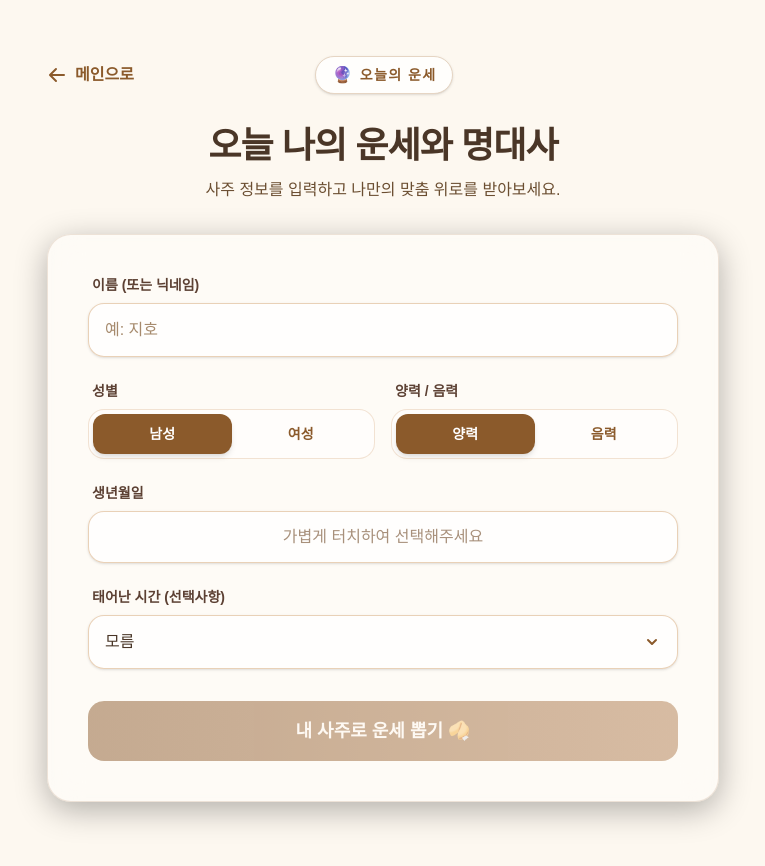
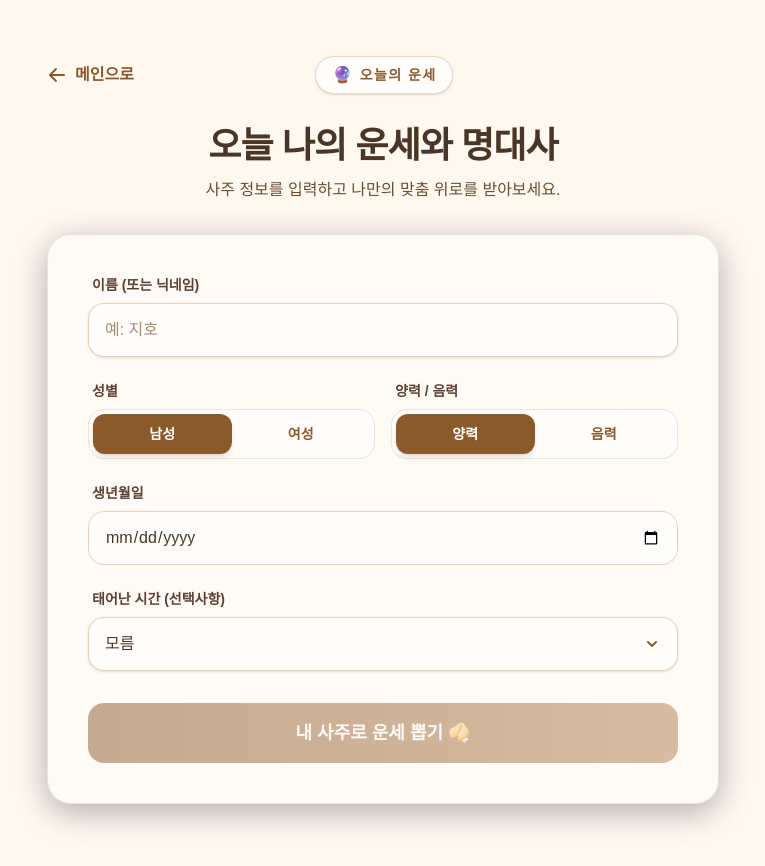
Before and after one commit to 0-dy/void-star, a Next.js app: page /fortune in a window 1280 px wide. Shown: the top 866 px of the page, without its empty margins (257-1022 px from the left). Built offline with nearby package versions, Linux system fonts and the light colour scheme.

Commit message:
fix: global horizontal overflow and desktop date input bug

```diff
--- a/app/fortune/page.tsx
+++ b/app/fortune/page.tsx
@@ -299,11 +299,11 @@ export default function FortunePage() {
                             {/* Date of Birth */}
                             <div>
                                 <label className="block text-sm font-bold text-[#5c4033] mb-2 ml-1">생년월일</label>
-                                <div className="relative w-full border border-[#d4a373]/50 rounded-2xl bg-white/70 shadow-sm overflow-hidden flex items-center justify-center transition-all focus-within:ring-2 focus-within:ring-[#d4a373]" style={{ minHeight: '52px' }}>
-                                    <span className={`font-medium pointer-events-none ${birthYear ? 'text-[#4a3627]' : 'text-[#a8907b]'}`}>
+                                <div className="relative w-full border border-[#d4a373]/50 rounded-2xl bg-white/70 shadow-sm overflow-hidden flex items-center justify-center transition-all focus-within:ring-2 focus-within:ring-[#d4a373] sm:border-none sm:bg-transparent sm:shadow-none" style={{ minHeight: '52px' }}>
+                                    <span className={`font-medium pointer-events-none sm:hidden ${birthYear ? 'text-[#4a3627]' : 'text-[#a8907b]'}`}>
                                         {birthYear && birthMonth && birthDay
                                             ? `${birthYear}년 ${birthMonth.padStart(2, '0')}월 ${birthDay.padStart(2, '0')}일`
-                                            : "가볍게 터치하여 선택해주세요"}
+                                            : "터치하여 선택해주세요"}
                                     </span>
                                     <input
                                         type="date"
@@ -325,7 +325,8 @@ export default function FortunePage() {
                                                 setBirthDay("");
                                             }
                                         }}
-                                        className="absolute inset-0 w-full h-full opacity-0 cursor-pointer"
+                                        className="absolute inset-0 w-full h-full opacity-0 cursor-pointer sm:opacity-100 sm:relative sm:inset-auto sm:bg-white/70 sm:border sm:border-[#d4a373]/50 sm:rounded-2xl sm:px-4 sm:py-3.5 sm:text-[#4a3627] sm:text-center sm:font-medium sm:focus:outline-none sm:focus:ring-2 sm:focus:ring-[#d4a373] sm:shadow-sm"
+                                        style={{ minHeight: '52px' }}
                                     />
                                 </div>
                             </div>
--- a/app/layout.tsx
+++ b/app/layout.tsx
@@ -50,7 +50,7 @@ export default function RootLayout({
         <script async src="https://pagead2.googlesyndication.com/pagead/js/adsbygoogle.js?client=ca-pub-1278068718279334" crossOrigin="anonymous"></script>
       </head>
       <body
-        className={`${geistSans.variable} ${geistMono.variable} antialiased`}
+        className={`${geistSans.variable} ${geistMono.variable} antialiased overflow-x-hidden w-full`}
       >
         {children}
       </body>
```
